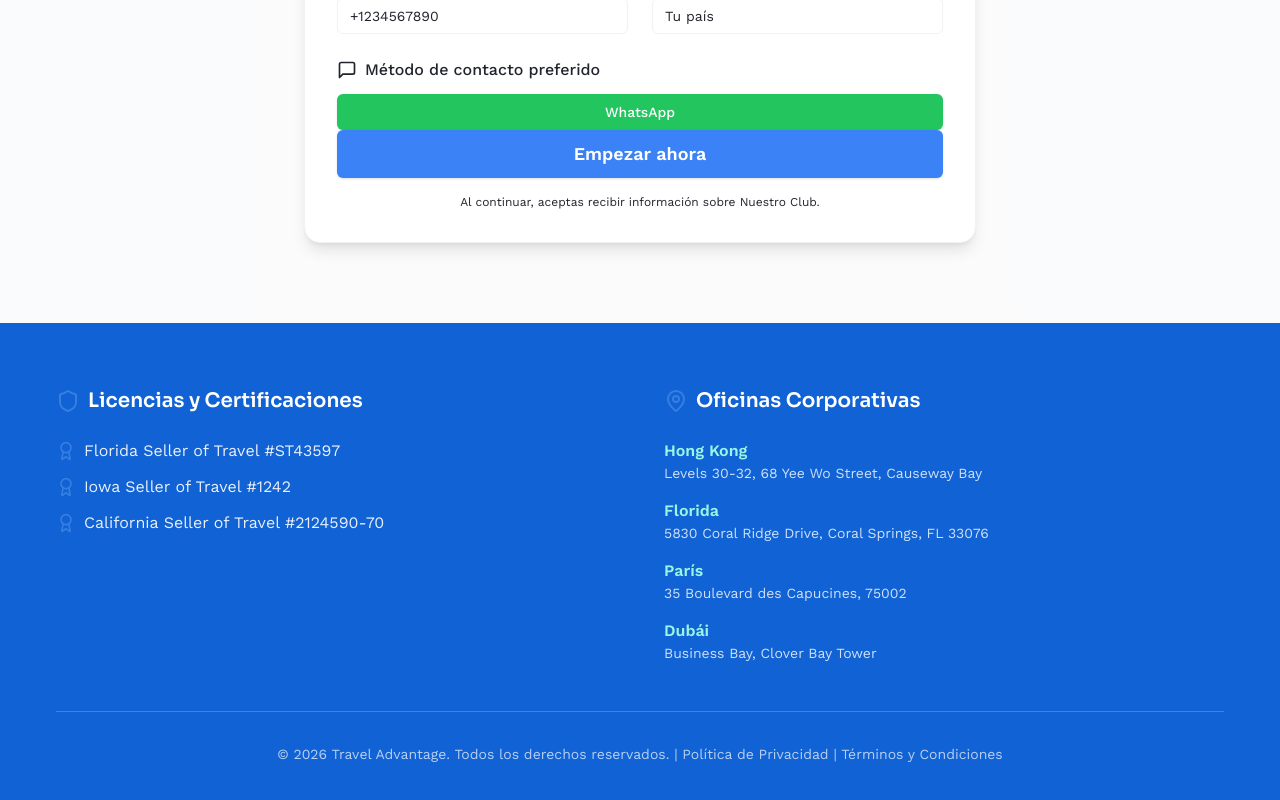
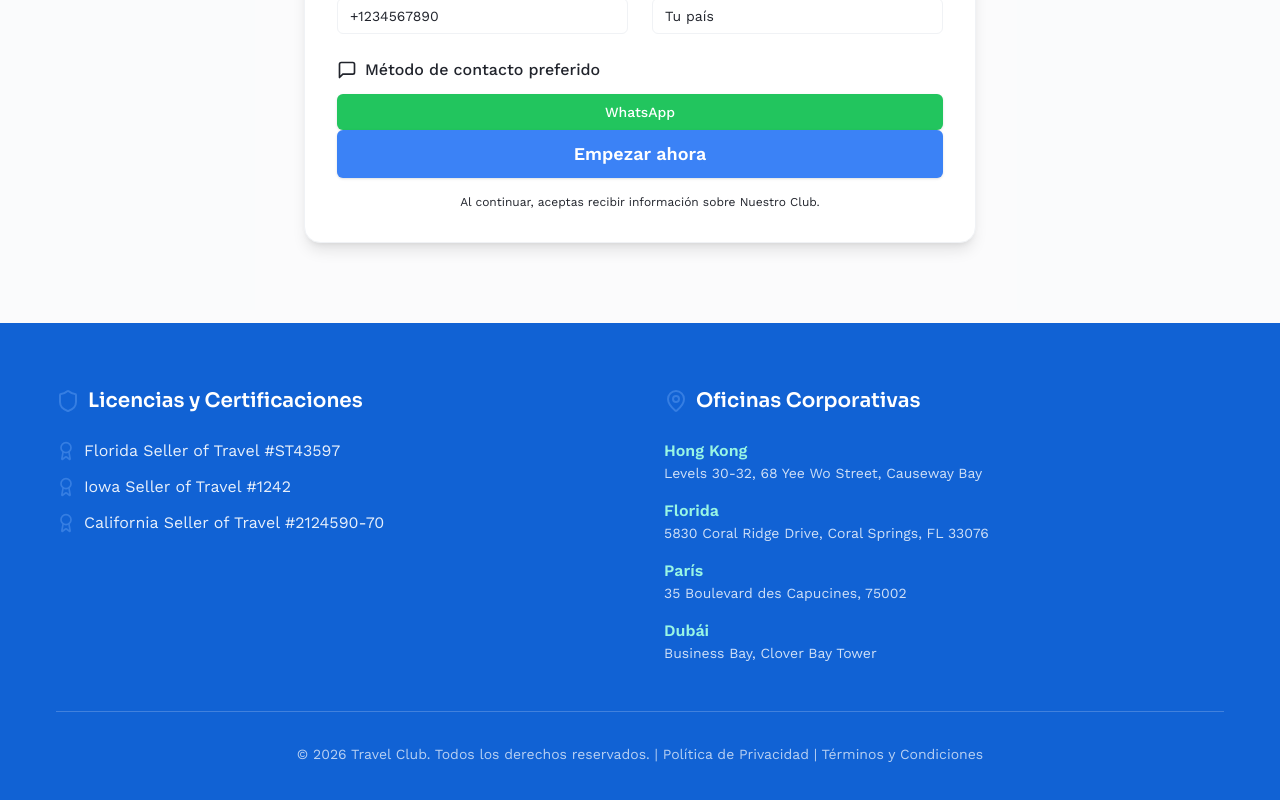
Before and after one commit to Jclmaximo/sg-d27a7d47-40b9-4812-be21-978d412c10af-1776524557, a Next.js app: page / in a window 1280 px wide. Shown: the part 4517-5317 px from the top of the page. Built offline with nearby package versions, Linux system fonts and the light colour scheme.

Commit message:
Update src/components/FunnelFooter.tsx

```diff
--- a/src/components/FunnelFooter.tsx
+++ b/src/components/FunnelFooter.tsx
@@ -50,8 +50,8 @@ export function FunnelFooter() {
         </div>
 
         <div className="border-t border-white/20 pt-8 text-center">
-          <p className="text-white/70 text-sm">
-            © 2026 Travel Advantage. Todos los derechos reservados. | Política de Privacidad | Términos y Condiciones
+          <p className="text-white/70 text-sm">© 2026 Travel Club. Todos los derechos reservados. | Política de Privacidad | Términos y Condiciones
+
           </p>
         </div>
       </div>
```
